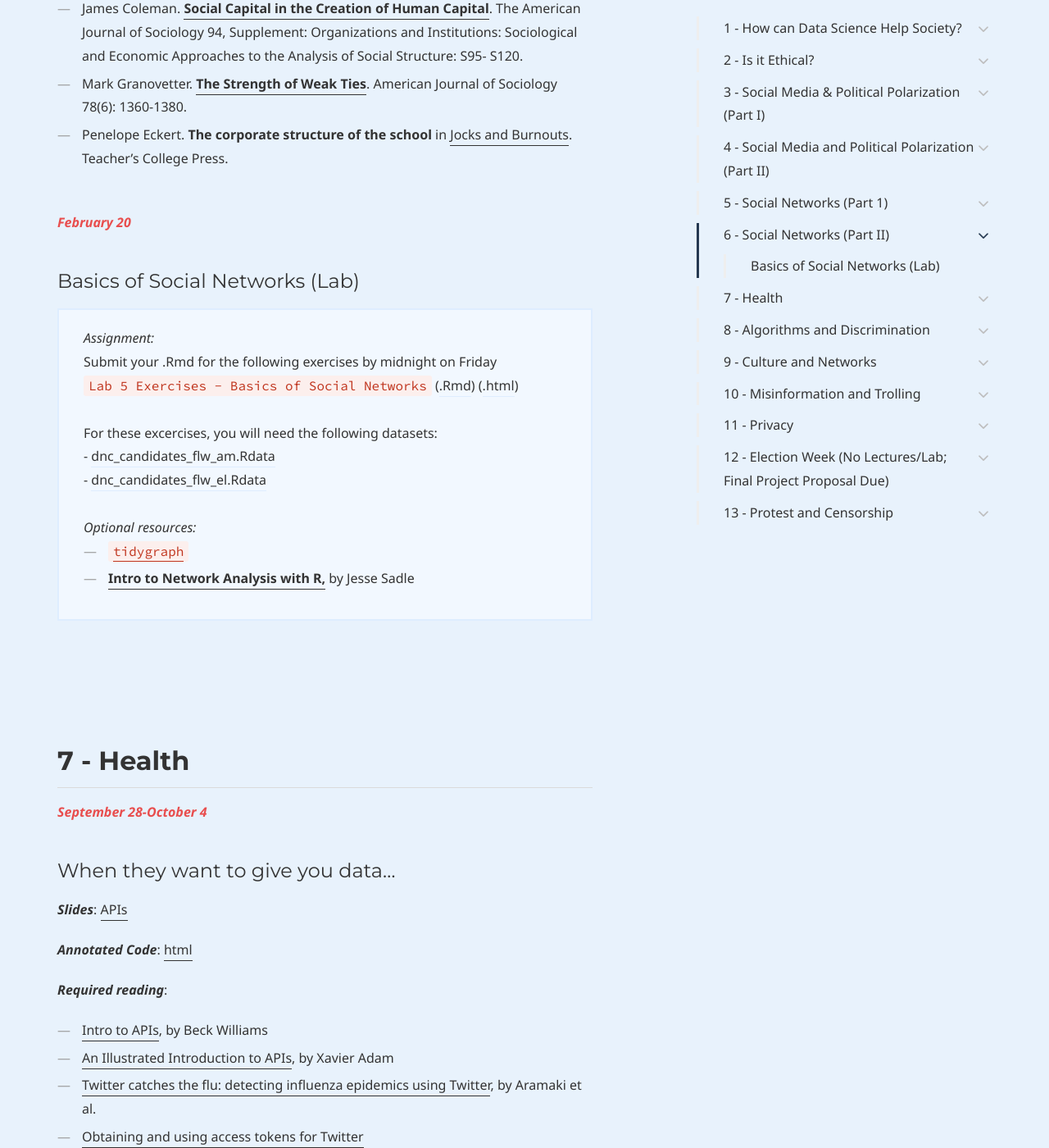
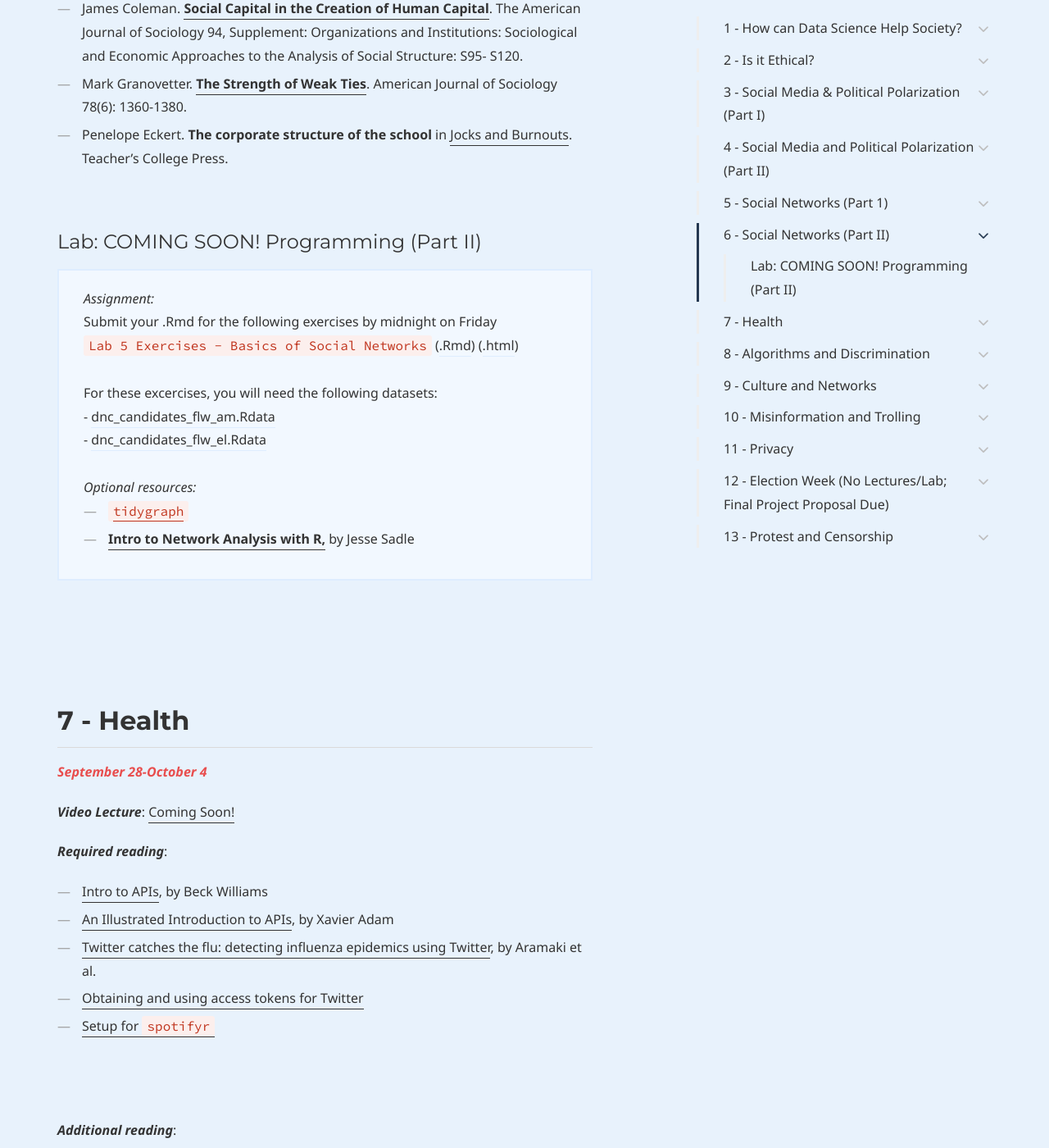
Before and after one commit to dssoc/dssoc.github.io, a Jekyll site: the page built from schedule.md, in a window 1280 px wide and 1400 px high, scrolled down 7790 px. Shown: the whole window at 82% size. Built offline with Jekyll 4.4.1, drawn with Linux system fonts in a browser that asks for light colours; some web fonts are replaced.

Commit message:
Update schedule.md

```diff
--- a/schedule.md
+++ b/schedule.md
@@ -251,8 +251,7 @@ For these excercises, you will need the following datasets:<br/>
 - Penelope Eckert. **The corporate structure of the school** in [Jocks and Burnouts](https://www.amazon.com/Jocks-Burnouts-Social-Categories-Identity/dp/0807729639). Teacher's College Press.
 <br/><br/>
 
-<b><i><font color="#E84E4E">February 20</font></i></b>
-#### Basics of Social Networks (Lab)
+#### Lab: COMING SOON! Programming (Part II)
 <div class="callout callout--info">
 <i>Assignment:</i><br/> Submit your .Rmd for the following exercises by midnight on Friday<br/>
 <code>Lab 5 Exercises - Basics of Social Networks</code> (<a href = "https://minhaskamal.github.io/DownGit/#/home?url=https://github.com/dssoc/dssoc.github.io/blob/master/assignments/DSS_Lab5_SocialNetworks.Rmd">.Rmd</a>) (<a href = "https://htmlpreview.github.io/?https://github.com/dssoc/dssoc.github.io/blob/master/assignments/DSS_Lab5_SocialNetworks.html">.html</a>)<br/><br/>
@@ -273,10 +272,9 @@ For these excercises, you will need the following datasets:<br/>
 
 ## 7 - Health
 <b><i><font color="#E84E4E">September 28-October 4</font></i></b>
-#### When they want to give you data...
-***Slides***: [APIs](https://cbail.github.io/ids704/apis/Rpres/APIs.html#/)
 
-***Annotated Code***: [html](https://compsocialscience.github.io/summer-institute/2019/materials/day2-digital-trace-data/apis/rmarkdown/Application_Programming_interfaces.html)
+***Video Lecture***: [Coming Soon!](https://cbail.github.io/ids704/apis/Rpres/APIs.html#/)
+
 
 ***Required reading***:
 <br/>
```
